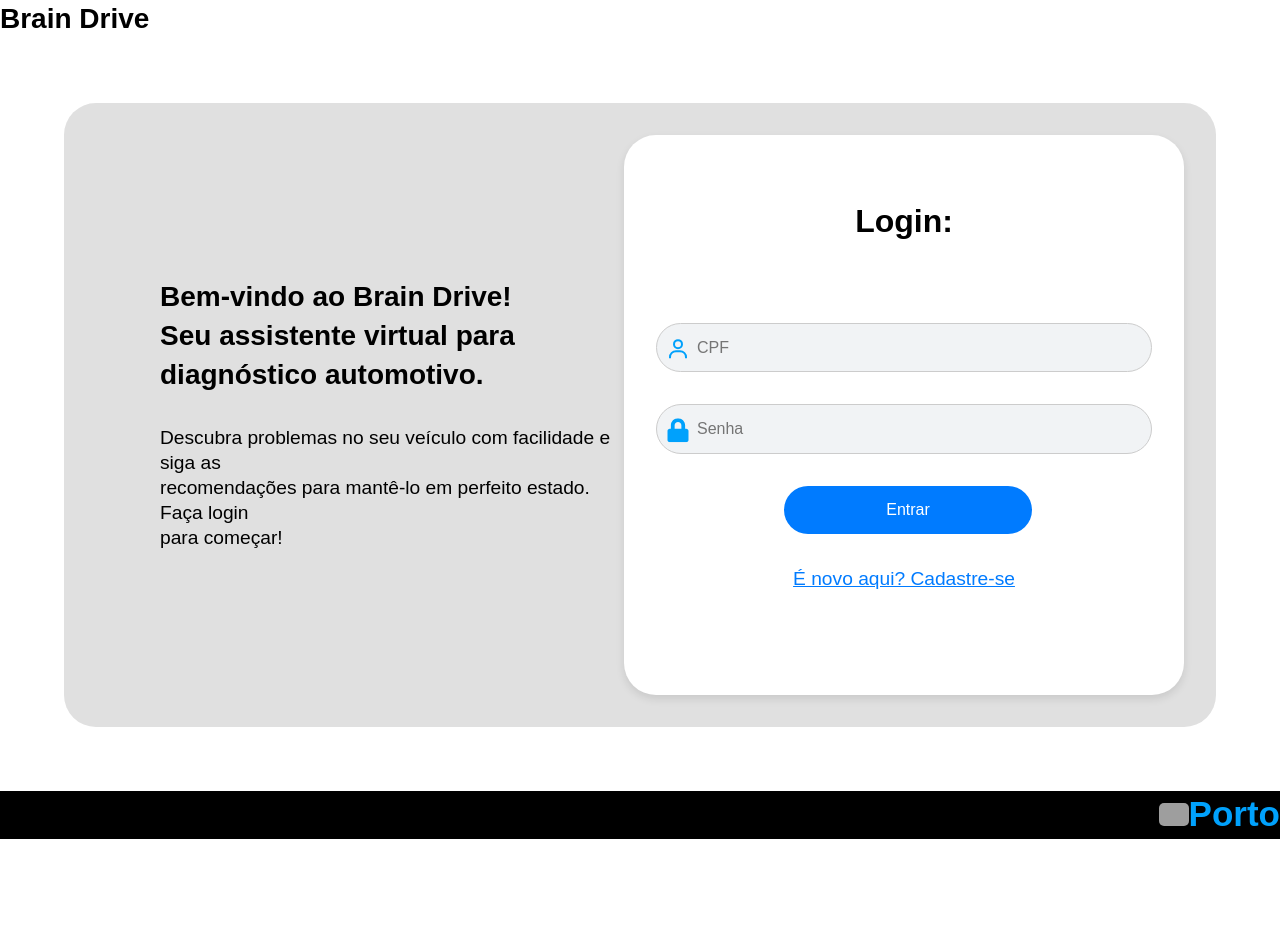
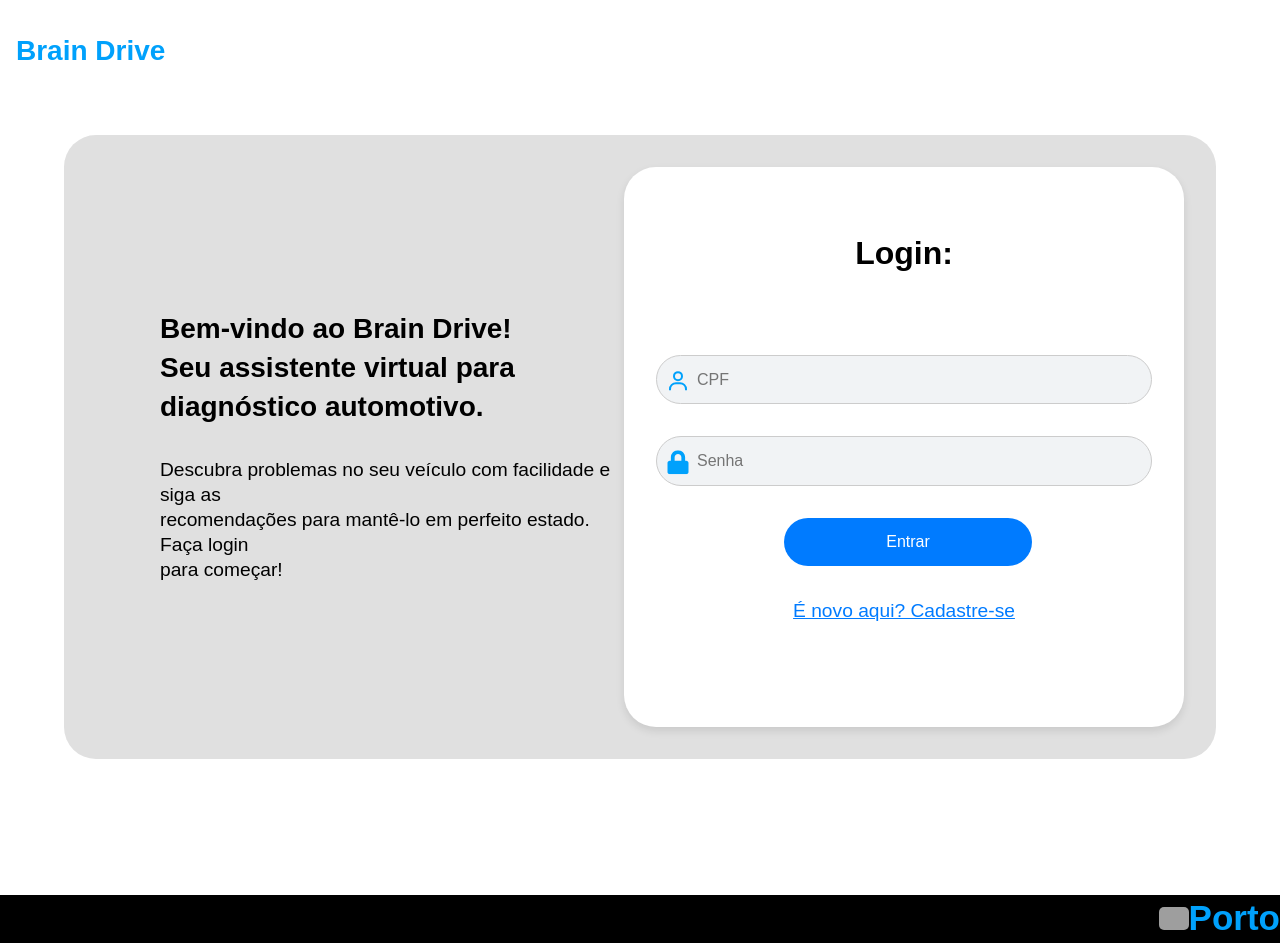
Before and after one commit to MaryChriss/Sprint3-Front, a React (Vite) app: page /login in a window 1280 px wide. Before the commit the page ends 839 px from the top, so only its background shows below. Built offline with nearby package versions, Linux system fonts and the light colour scheme; grey boxes are pictures that could not be loaded.

Commit message:
Finalizando Login/cadastro

```diff
--- a/src/Pages/Equipe/Equipe.style.ts
+++ b/src/Pages/Equipe/Equipe.style.ts
@@ -49,8 +49,8 @@ export const StyledColaborador = styled.div`
     margin-top: 0rem;
 
     & .imagem {
-        width: 11.5rem;
-        height: 11.5rem;
+        width: 12.5rem;
+        height: 12.5rem;
         border-radius: 10rem;
         border: white 5px solid;
     }
@@ -65,22 +65,3 @@ export const StyledRedes = styled.div`
         margin-bottom: 2.5rem;
         gap: 2rem;
 `
-// export const StyledMeios = styled.div`
-//         background-color: white;
-//         border-radius: 1.2rem;
-//         border: lightgray 1px solid;
-//         padding: 0.5rem;
-//         height: 3rem;
-//         width: 8rem;
-//         display: flex;
-//         align-items: center;
-//         justify-content: center;
-//         gap: 0.5rem;
-
-
-//         & a {
-//             font-size: 1.25rem;
-//             font-weight: bold;
-//             color: black;
-//         }
-// `
--- a/src/Pages/Home/Home.style.ts
+++ b/src/Pages/Home/Home.style.ts
@@ -11,7 +11,8 @@ export const StyledDescription = styled.div`
 export const StyledText = styled.div`
     display: flex;
     flex-direction: column;
-    margin-left: 17rem;
+    margin-left: 15rem;
+    margin-right: 10rem;
     margin-top: 7rem;
 
     & h1 {
--- /dev/null
+++ b/src/Pages/Login/Login.style.ts
@@ -0,0 +1,7 @@
+import styled from "styled-components";
+
+export const StyledName = styled.h1`
+    color: #00a1fc;
+    margin-left: 1rem;
+    margin-top: 2rem;
+`
--- a/src/Pages/Login/Login.tsx
+++ b/src/Pages/Login/Login.tsx
@@ -1,12 +1,13 @@
 import React from "react";
 import LeftSection from "../../components/LeftSection/LeftSection";
 import { Footer } from "../../components/Footer/Footer";
+import { StyledName } from "./Login.style";
 
 
 const App: React.FC = () => {
     return (
         <>
-            <h1>Brain Drive</h1>
+            <StyledName>Brain Drive</StyledName>
             <LeftSection />
             <Footer />
         </>
--- a/src/components/FormCadastro/FormCadastro.tsx
+++ b/src/components/FormCadastro/FormCadastro.tsx
@@ -1,24 +1,67 @@
-import React from "react";
+import React, { useState } from "react";
 import { Button, Input, SwitchLink } from "../FormLogin/FormLogin.style";
 import { Styledh1Cadas } from "./FormCadastro.style";
 
+interface FormCadastroProps {
+    toggleForm: () => void;
+    setUserData: (data: { cpf: string; password: string }) => void;
+    }
 
-interface FormSignupProps {
-    toggleForm: () => void;
-}
+    const FormCadastro: React.FC<FormCadastroProps> = ({ toggleForm, setUserData }) => {
+    const [cpf, setCpf] = useState("");
+    const [password, setPassword] = useState("");
+    const [confirmPassword, setConfirmPassword] = useState("");
 
-const FormSignup: React.FC<FormSignupProps> = ({ toggleForm }) => {
+    const isValidCPF = (cpf: string) => {
+        return /^\d{11}$/.test(cpf);
+    };
+
+    const handleSubmit = (e: React.FormEvent) => {
+        e.preventDefault();
+
+        if (!isValidCPF(cpf)) {
+        alert("O CPF deve conter 11 dígitos.");
+        return;
+        }
+
+        if (password !== confirmPassword) {
+        alert("As senhas não coincidem.");
+        return;
+        }
+
+        setUserData({ cpf, password });
+        alert("Cadastro realizado com sucesso! Agora faça o login.");
+        toggleForm();
+    };
+
     return (
         <>
         <Styledh1Cadas>Cadastre-se:</Styledh1Cadas>
-        <Input type="text" placeholder="Nome Completo" />
-        <Input type="text" placeholder="CPF" />
-        <Input type="password" placeholder="Senha" />
-        <Input type="password" placeholder="Confirme a senha" />
-        <Button>Cadastrar</Button>
+        <form onSubmit={handleSubmit}>
+            <Input
+            type="text"
+            placeholder="CPF"
+            value={cpf}
+            onChange={(e) => setCpf(e.target.value)}
+            />
+            <Input
+            type="password"
+            placeholder="Senha"
+            value={password}
+            onChange={(e) => setPassword(e.target.value)}
+            />
+            <Input
+            type="password"
+            placeholder="Confirme a senha"
+            value={confirmPassword}
+            onChange={(e) => setConfirmPassword(e.target.value)}
+            />
+            <Button type="submit">Cadastrar</Button>
+        </form>
+
         <SwitchLink onClick={toggleForm}>Já tem uma conta? Login</SwitchLink>
         </>
     );
-};
+    };
 
-export default FormSignup;
+export default FormCadastro;
--- a/src/components/FormLogin/FormLogin.tsx
+++ b/src/components/FormLogin/FormLogin.tsx
@@ -1,35 +1,55 @@
-import React from "react";
+import React, { useState } from "react";
 import { BiUser } from "react-icons/bi";
 import { FaLock } from "react-icons/fa";
 import { Button, Input, InputContainer, InputIcon, Styledh1, SwitchLink } from "./FormLogin.style";
 
-
 interface FormLoginProps {
     toggleForm: () => void;
+    handleLogin: (cpf: string, password: string) => void;
     }
 
-const FormLogin: React.FC<FormLoginProps> = ({ toggleForm }) => {
+    const FormLogin: React.FC<FormLoginProps> = ({ toggleForm, handleLogin }) => {
+    const [cpf, setCpf] = useState("");
+    const [password, setPassword] = useState("");
+
+    const handleSubmit = (e: React.FormEvent) => {
+        e.preventDefault();
+        handleLogin(cpf, password);
+    };
+
     return (
         <>
         <Styledh1>Login:</Styledh1>
 
+        <form onSubmit={handleSubmit}>
             <InputContainer>
             <InputIcon>
-            <BiUser size="1.5rem" color="#00a1fc"/>
+                <BiUser size="1.5rem" color="#00a1fc" />
             </InputIcon>
-            <Input type="text" placeholder="CPF" />
+            <Input
+                type="text"
+                placeholder="CPF"
+                value={cpf}
+                onChange={(e) => setCpf(e.target.value)}
+            />
             </InputContainer>
 
             <InputContainer>
             <InputIcon>
-            <FaLock size="1.5rem" color="#00a1fc"/>
+                <FaLock size="1.5rem" color="#00a1fc" />
             </InputIcon>
-            <Input type="password" placeholder="Senha" />
+            <Input
+                type="password"
+                placeholder="Senha"
+                value={password}
+                onChange={(e) => setPassword(e.target.value)}
+            />
             </InputContainer>
 
             <div>
-            <Button>Entrar</Button>
+            <Button type="submit">Entrar</Button>
             </div>
+        </form>
 
         <SwitchLink onClick={toggleForm}>É novo aqui? Cadastre-se</SwitchLink>
         </>
--- a/src/components/Header/Header.style.ts
+++ b/src/components/Header/Header.style.ts
@@ -7,6 +7,7 @@ export const StyledHeader = styled.div`
     justify-content: space-between;
     height: 4rem;
     background-color: #fbfbfb;
+    box-shadow: 10px 10px 30px rgba(0, 0, 0, 0.06);
 `
 
 export const StyledRotas = styled.nav `
--- a/src/components/LeftSection/LeftSection.style.ts
+++ b/src/components/LeftSection/LeftSection.style.ts
@@ -10,7 +10,7 @@ export const StyledLeftSectionContainer = styled.div`
     margin-left: 4rem;
     margin-top: 4rem;
     margin-right: 4rem;
-    margin-bottom: 4rem;
+    margin-bottom: 8.5rem;
     border-radius: 2rem;
 
     & p {
--- a/src/components/RightSection/RightSection.tsx
+++ b/src/components/RightSection/RightSection.tsx
@@ -1,25 +1,35 @@
 import React, { useState } from "react";
+import { useNavigate } from "react-router-dom";
 import FormLogin from "../FormLogin/FormLogin";
 import { StyledContentBox, StyledRightSectionContainer } from "./RightSection.style";
 import FormCadastro from "../FormCadastro/FormCadastro";
 
-
 const RightSection: React.FC = () => {
     const [isLogin, setIsLogin] = useState(true);
+    const [userData, setUserData] = useState<{ cpf: string; password: string } | null>(null);
+    const navigate = useNavigate();
 
     const toggleForm = () => {
         setIsLogin(!isLogin);
     };
 
+    const handleLogin = (cpf: string, password: string) => {
+        if (userData && userData.cpf === cpf && userData.password === password) {
+        navigate("/");
+        } else {
+        alert("CPF ou senha incorretos.");
+        }
+    };
+
     return (
         <StyledRightSectionContainer>
-            <StyledContentBox>
-                {isLogin ? (
-                <FormLogin toggleForm={toggleForm} />
-                ) : (
-                <FormCadastro toggleForm={toggleForm} />
-                )}
-            </StyledContentBox>
+        <StyledContentBox>
+            {isLogin ? (
+            <FormLogin toggleForm={toggleForm} handleLogin={handleLogin} />
+            ) : (
+            <FormCadastro toggleForm={toggleForm} setUserData={setUserData} />
+            )}
+        </StyledContentBox>
         </StyledRightSectionContainer>
     );
 };
```
Lines whose indentation alone changed are shown as unchanged.
